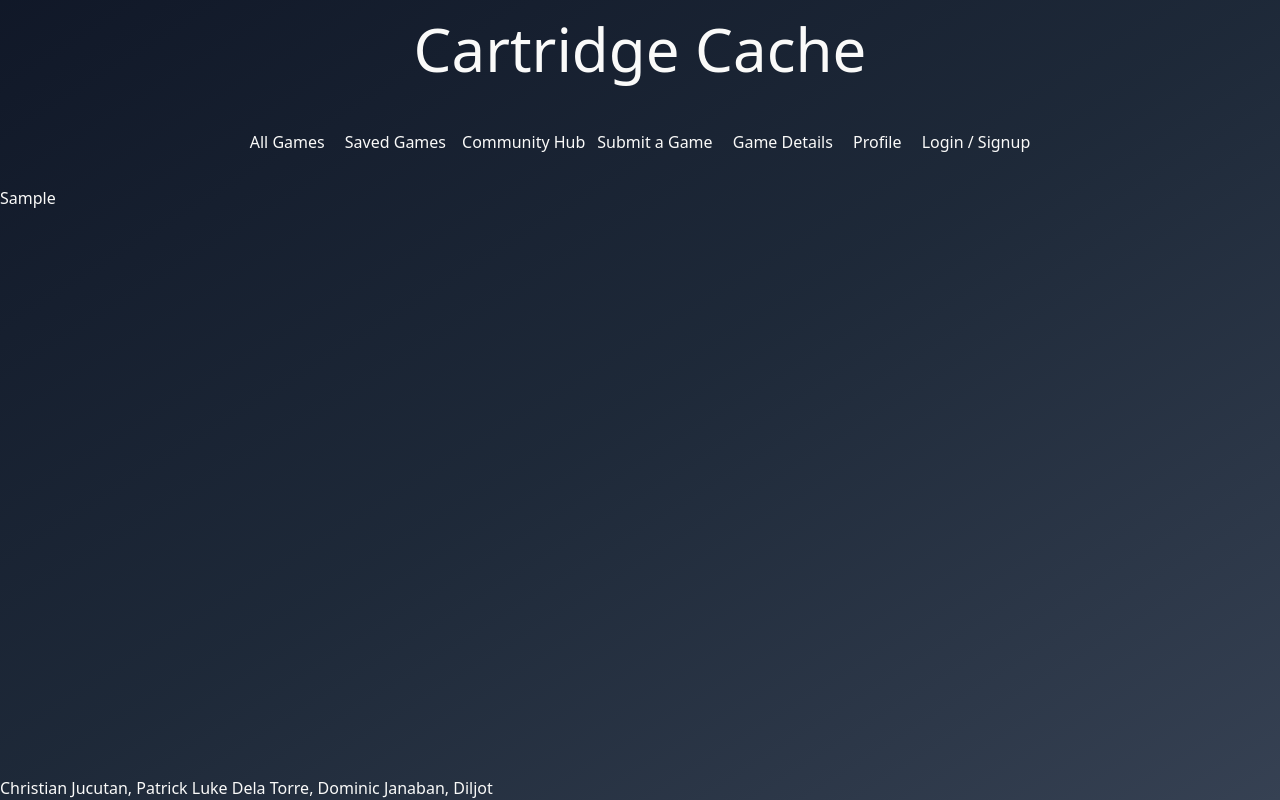
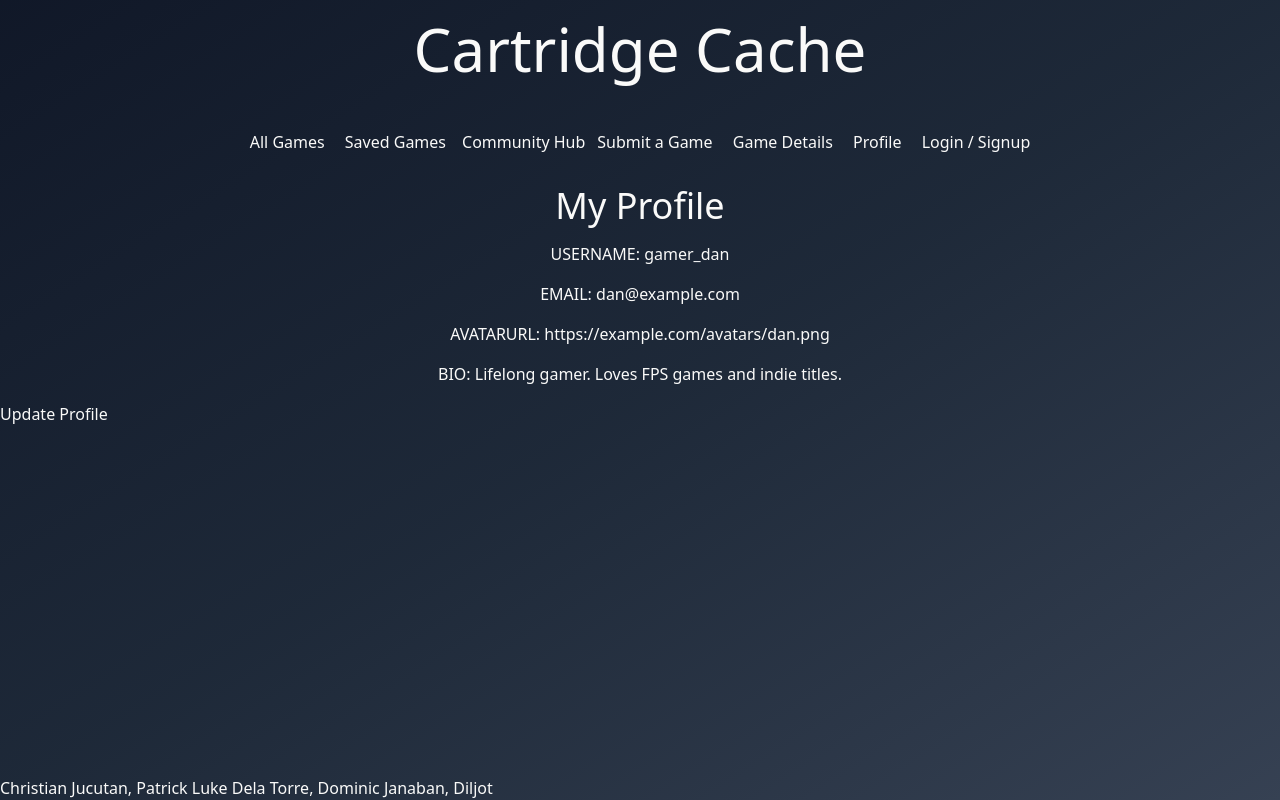
Before and after one commit to cjucutan/FSD_Group_Project, a React (Vite) app: page /userProfile in a window 1280 px wide. Built offline with nearby package versions, Linux system fonts and the light colour scheme.

Commit message:
add event handlers for updating profile

```diff
--- a/src/components/common/user-profile/profile-page.tsx
+++ b/src/components/common/user-profile/profile-page.tsx
@@ -1,6 +1,38 @@
+import type {User} from "../types/users";
+import data from "../../data/users.json";
+import { useState } from "react";
+
+const users: User[] = data;
+
+const user_1: User = users[0];
 
 export function Profile(){
+
+    const [user, setUser] = useState(user_1);
+
+    function handleUserChange(e){
+        setUser(u => ({...u, username: e.target.value}))
+    }
+
+    function handleEmailChange(e){
+        setUser(u => ({...u, email: e.target.value}))
+    }
+    function handleAvatarUrlChange(e){
+        setUser(u => ({...u, avatarUrl: e.target.value}))
+    }
+    function handleBioChange(e){
+        setUser(u => ({...u, bio: e.target.value}))
+    }
+
     return(
-        <h1>Sample</h1>
+        <div >
+            <h1 className="flex justify-center text-4xl mb-4">My Profile</h1>
+            <p className="flex justify-center my-4">USERNAME: {user_1.username}</p>
+            <p className="flex justify-center my-4">EMAIL: {user_1.email}</p>
+            <p className="flex justify-center my-4">AVATARURL: {user_1.avatarUrl}</p>
+            <p className="flex justify-center my-4">BIO: {user_1.bio}</p>
+            <button onClick={() => handleUpdate()} >Update Profile</button>
+
+        </div>
     )
 }
```
